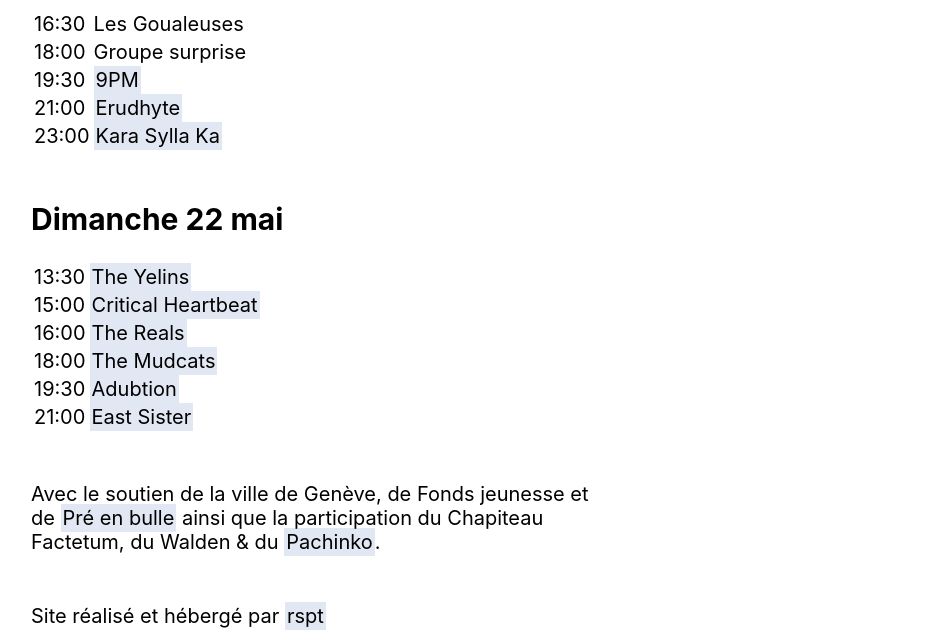
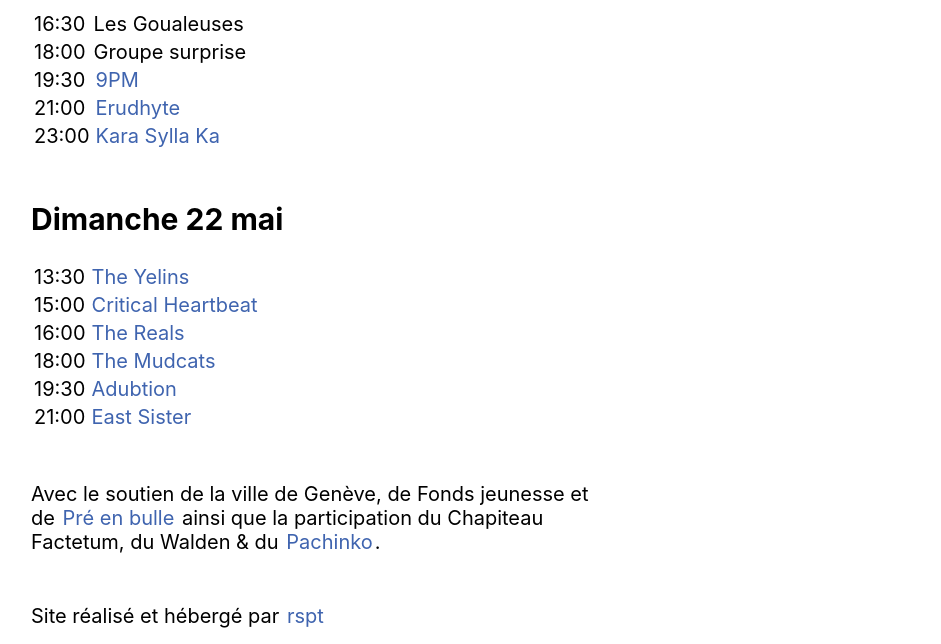
Before and after one commit to larucheio/chapiteaugrottes.ch, a website: page build/index.html in a window 1280 px wide. Shown: the part 683-1327 px from the top of the page, without its empty margins (325-1266 px from the left). Drawn offline with nearby package versions, Linux system fonts and the light colour scheme; files that its build step writes are made by us from their sources; a web font is replaced by a local one.

Commit message:
Change link css

```diff
--- a/app/scss/main.scss
+++ b/app/scss/main.scss
@@ -27,14 +27,15 @@ body {
 
 a {
   text-decoration: none;
-  background-color: rgba($blue, 0.15);
-  color: inherit;
+  color: $blue;
   padding: 2px;
+  transition: all 0.35s ease;
 }
 
 a:hover,
 a:focus {
-  background-color: rgba($blue, 0.5);
+  color: darken($blue, 25%);
+  text-decoration: line-through;
   transition: all 0.35s ease;
 }
 
```
